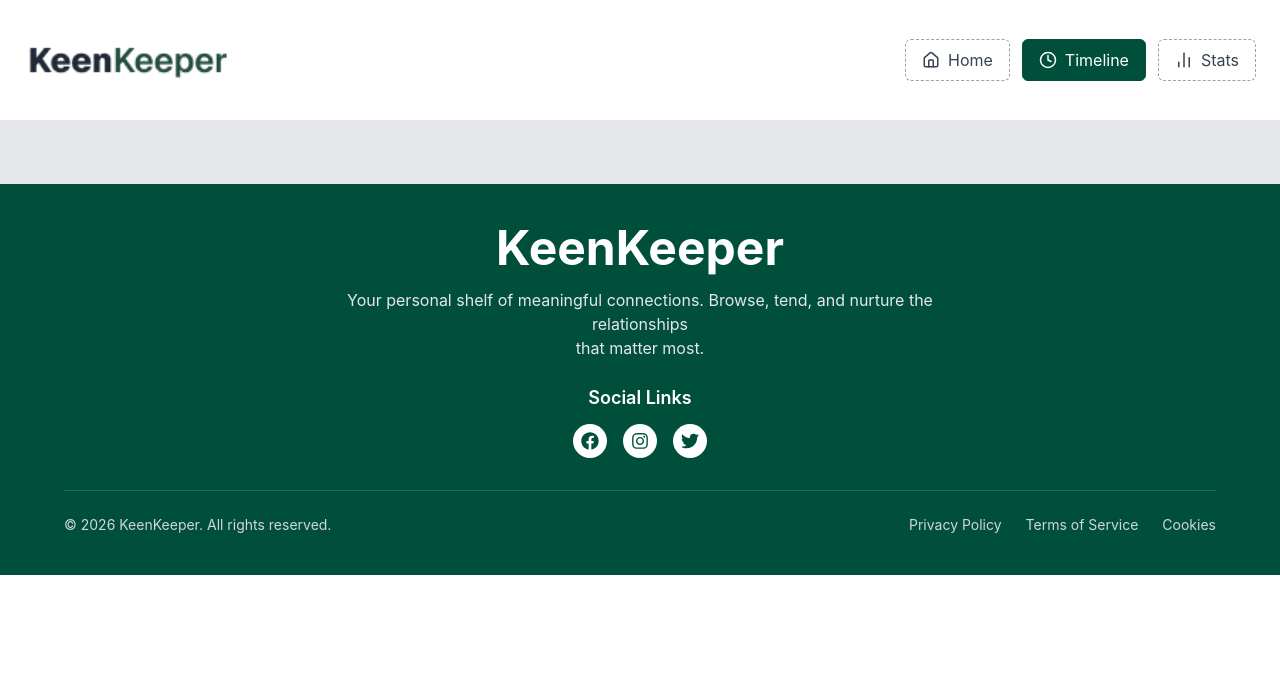
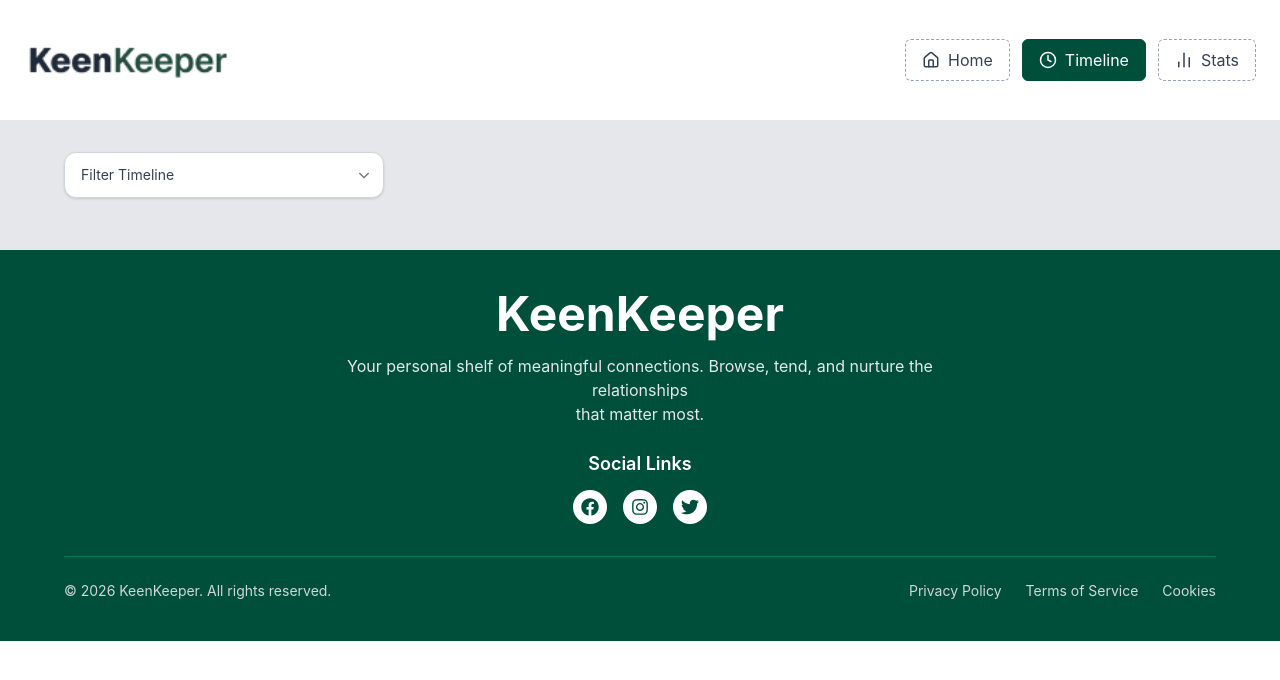
Before and after one commit to Saidulislam007/KeenKeeper, a React (Vite) app: page /timeline in a window 1280 px wide. Shown: the top 680 px of the page. Built offline with nearby package versions, Linux system fonts and the light colour scheme.

Commit message:
Filter Timeline box added

```diff
--- a/src/components/pages/Timeline.jsx
+++ b/src/components/pages/Timeline.jsx
@@ -1,16 +1,54 @@
-import { useContext } from "react";
+import { useContext, useState } from "react";
 import { FriendContext } from "../context/FriendContext";
 
 const Timeline = () => {
   const { timeline } = useContext(FriendContext);
 
+  const [filter, setFilter] = useState("All");
+
+  // filtered data
+  const filteredTimeline =
+    filter === "All"
+      ? timeline
+      : timeline.filter((item) => item.type === filter);
+
   return (
-    <div className="bg-gray-200 py-6 sm:py-8  px-3 sm:px-5">
+    <div className="bg-gray-200 py-6 sm:py-8 px-3 sm:px-5">
 
-      {timeline.map((item, index) => (
+      {/* Filter Box */}
+      <div className="max-w-6xl mx-auto mb-5">
+  <div className="relative w-full sm:w-80">
+    <select
+      value={filter}
+      onChange={(e) => setFilter(e.target.value)}
+      className="w-full appearance-none px-4 py-3 rounded-xl border border-gray-300 bg-white text-gray-700 text-sm shadow-sm focus:outline-none focus:ring-2"
+    >
+      <option value="All">Filter Timeline</option>
+      <option value="Call">Call</option>
+      <option value="Text">Text</option>
+      <option value="Video">Video</option>
+    </select>
+
+    {/* Dropdown Icon */}
+    <div className="absolute inset-y-0 right-3 flex items-center pointer-events-none">
+      <svg
+        className="w-4 h-4 text-gray-500"
+        fill="none"
+        stroke="currentColor"
+        strokeWidth="2"
+        viewBox="0 0 24 24"
+      >
+        <path d="M19 9l-7 7-7-7" />
+      </svg>
+    </div>
+  </div>
+</div>
+
+      {/* Timeline List */}
+      {filteredTimeline.map((item, index) => (
         <div
           key={index}
-          className="bg-white max-w-6xl mx-auto p-4 sm:p-5 md: mb-3 rounded-xl shadow-sm"
+          className="bg-white max-w-6xl mx-auto p-4 sm:p-5 mb-3 rounded-xl shadow-sm"
         >
           <div className="flex flex-col sm:flex-row sm:items-center gap-3 sm:gap-5">
 
```
